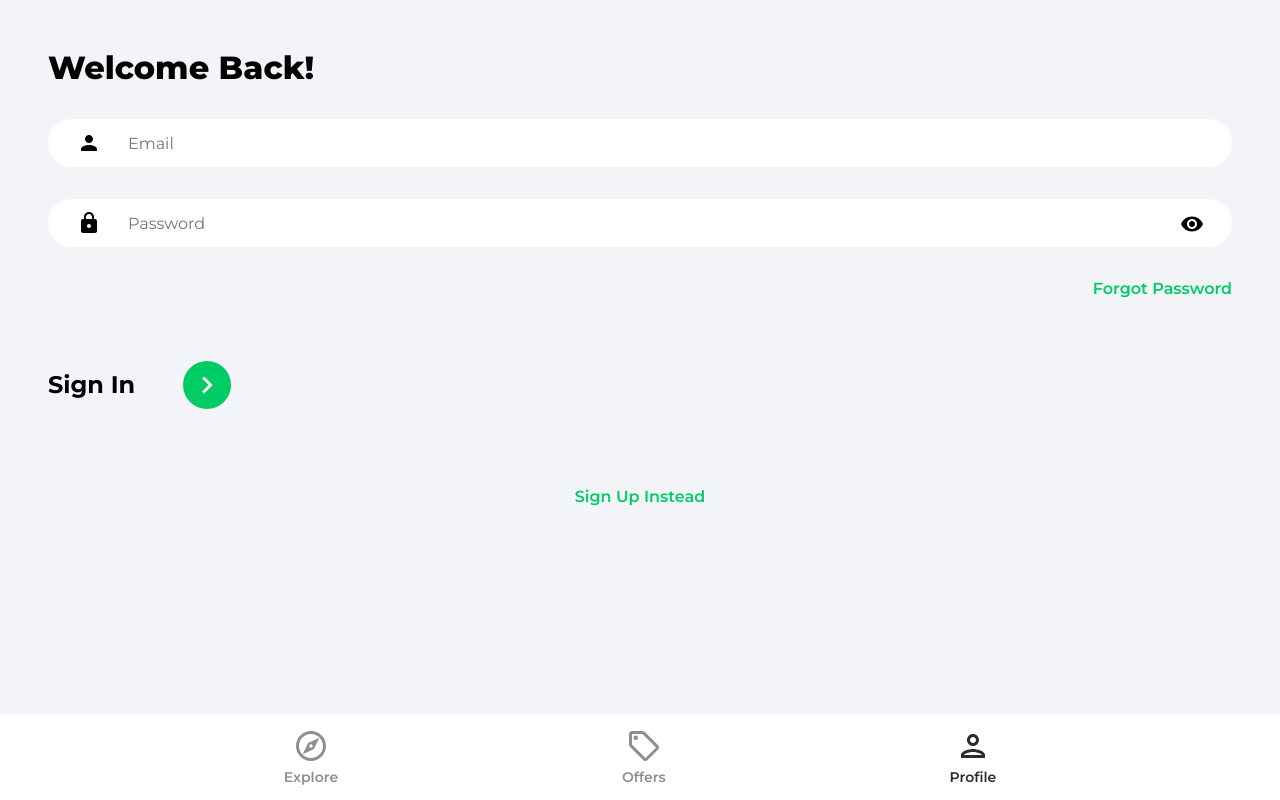
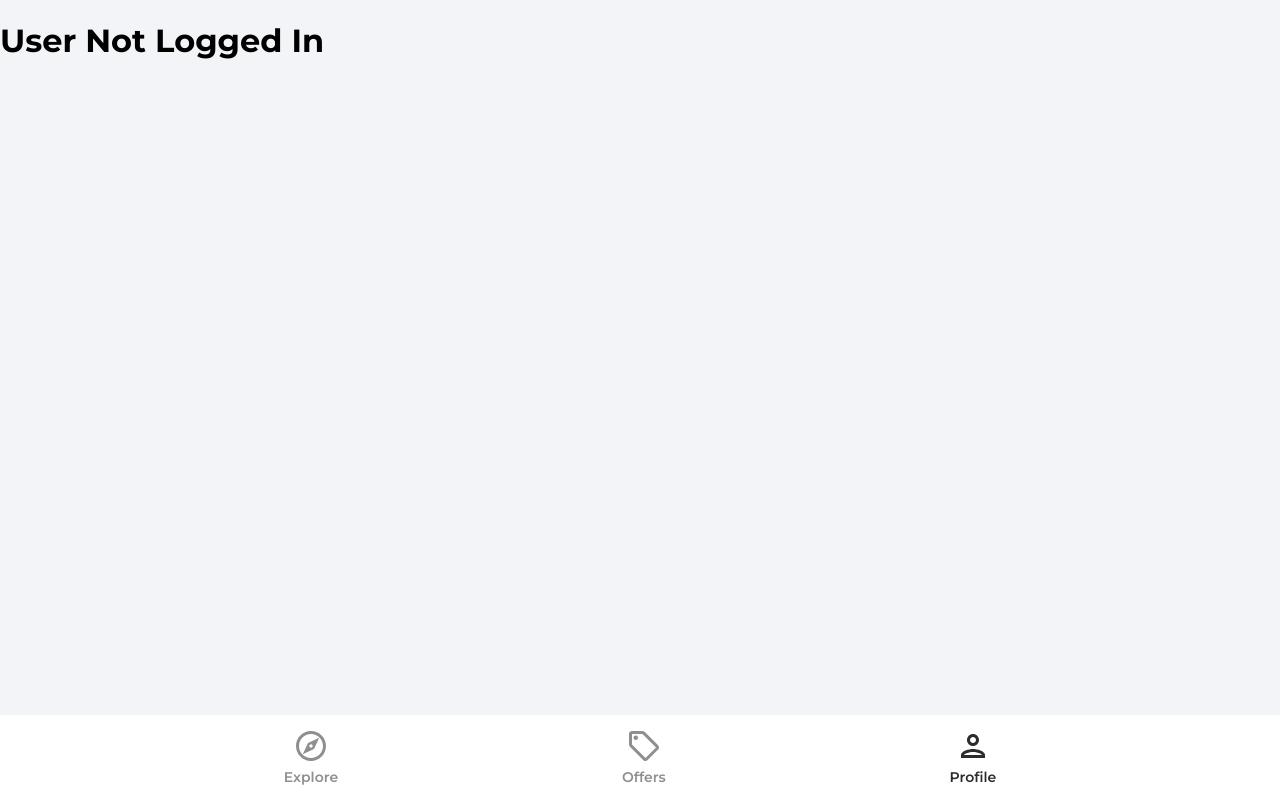
Before and after one commit to Sefrion/house-marketplace, a React (Vite) app: page /profile in a window 1280 px wide. Built offline with nearby package versions, Linux system fonts and the light colour scheme.

Commit message:
Sign In functionality added

```diff
--- a/src/App.jsx
+++ b/src/App.jsx
@@ -14,7 +14,7 @@
 				<Routes>
 					<Route path='/' element={<Explore />} />
 					<Route path='/offers' element={<Offers />} />
-					<Route path='/profile' element={<SignIn />} />
+					<Route path='/profile' element={<Profile />} />
 					<Route path='/sign-in' element={<SignIn />} />
 					<Route path='/sign-up' element={<SignUp />} />
 					<Route path='/forgot-password' element={<ForgotPassword />} />
--- a/src/pages/Profile.jsx
+++ b/src/pages/Profile.jsx
@@ -1,5 +1,16 @@
+import { useState, useEffect } from 'react';
+import { getAuth } from 'firebase/auth';
+
 function Profile() {
-	return <div>Profile</div>;
+	const [user, setUSer] = useState(null);
+
+	const auth = getAuth();
+
+	useEffect(() => {
+		setUSer(auth.currentUser);
+	}, []);
+
+	return user ? <h1> {user.displayName} </h1> : <h1>User Not Logged In</h1>;
 }
 
 export default Profile;
--- a/src/pages/SignIn.jsx
+++ b/src/pages/SignIn.jsx
@@ -1,5 +1,6 @@
 import { useState } from 'react';
 import { Link, useNavigate } from 'react-router-dom';
+import { getAuth, signInWithEmailAndPassword } from 'firebase/auth';
 import KeyboardArrowRightIcon from '../components/shared/KeyboardArrowRightIcon';
 import visibilityIcon from '../assets/svg/visibilityIcon.svg';
 
@@ -13,6 +14,26 @@
 	const { email, password } = formData;
 
 	const navigate = useNavigate();
+
+	const handleSubmit = async (e) => {
+		e.preventDefault();
+
+		try {
+			const auth = getAuth();
+
+			const userCredential = await signInWithEmailAndPassword(
+				auth,
+				email,
+				password
+			);
+
+			if (userCredential.user) {
+				navigate('/');
+			}
+		} catch (error) {
+			console.log(error);
+		}
+	};
 
 	const handleChange = (e) => {
 		setFormData((prevState) => ({
@@ -28,7 +49,7 @@
 					<p className='pageHeader'>Welcome Back!</p>
 				</header>
 
-				<form>
+				<form onSubmit={handleSubmit}>
 					<input
 						type='email'
 						className='emailInput'
```
